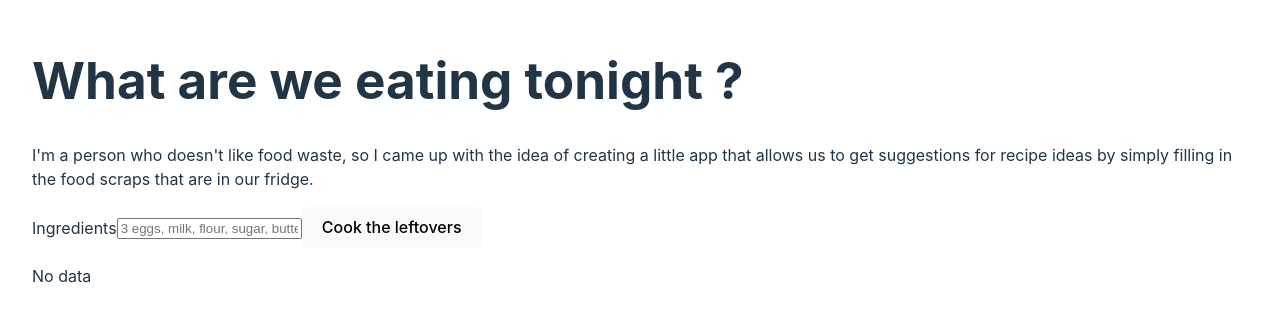
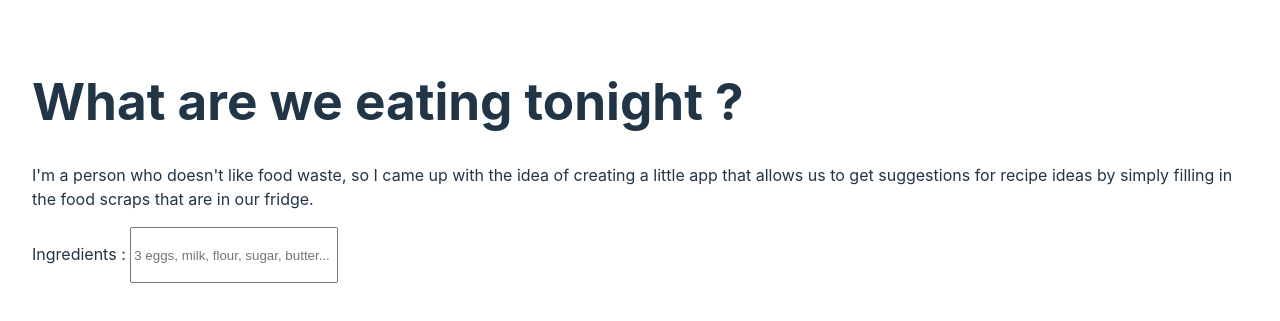
Before and after one commit to RyukShi/What-Are-We-Eating-Tonight, a React (Vite) app: page / in a window 1280 px wide. Shown: the part 239-560 px from the top of the page. Built offline with nearby package versions, Linux system fonts and the light colour scheme.

Commit message:
Ingredients input linked to ingredients state
CSS files updated.
App.tsx updated (New states: ingredients & recipes,
generatePrompt function changed new api prompt in English).
RecipeCard component created.

```diff
--- a/package.json
+++ b/package.json
@@ -1,7 +1,7 @@
 {
   "name": "what-are-we-eating-tonight",
   "private": true,
-  "version": "0.0.0",
+  "version": "0.0.1",
   "type": "module",
   "scripts": {
     "dev": "vite",
--- a/src/App.css
+++ b/src/App.css
@@ -3,3 +3,24 @@
   margin: 0 auto;
   padding: 2rem;
 }
+
+.container {
+  display: flex;
+  flex-wrap: wrap;
+  justify-content: center;
+  margin-top: 50px;
+  gap: 20px 20px;
+}
+
+.recipe-card {
+  padding: 15px;
+  background-color: #2563eb;
+  border: 1px solid white;
+  border-radius: 15px;
+}
+
+.recipe-card:hover {
+  transform: translateY(-5px);
+  background-color: #1e40af;
+  transition-duration: 200ms;
+}
--- a/src/App.tsx
+++ b/src/App.tsx
@@ -1,16 +1,22 @@
 import { useState } from 'react'
 import './App.css'
+import RecipeCard from './components/RecipeCard'
 
 function App() {
   const [loading, setLoading] = useState(false)
   const [error, setError] = useState(null)
-  const [data, setData] = useState(null)
+  const [recipes, setRecipes] = useState([])
+  const [ingredients, setIngredients] = useState("")
 
   const generatePrompt = (ingredients: string) => {
-    return `Propose moi au maximum 5 intitulés de recettes que je peux réaliser avec cette liste d'ingrédients suivante : ${ingredients}.`
+    return `Suggest me 5 names of recipes that I can make with this list of ingredients : ${ingredients}.`
   }
 
-  const fetchOpenAPI = async () => {
+  const showRecipes = recipes.map((name: string, i: number) => {
+    return (<RecipeCard recipeName={name} key={i} />)
+  })
+
+  const fetchOpenAI = async () => {
     setLoading(true)
     fetch("https://api.openai.com/v1/completions", {
       method: "POST",
@@ -20,20 +26,23 @@ function App() {
       },
       body: JSON.stringify(
         {
-          prompt: generatePrompt('3 œufs, lait, farine, sucre, 3 bananes'),
+          prompt: generatePrompt(ingredients),
           max_tokens: 1000,
           model: 'text-davinci-003',
           temperature: 0.6
         }
       )
     }).then(
-      async (response) => setData(await response.json())
+      async (response) => {
+        let d = await response.json()
+        setRecipes((d?.choices[0].text).trim().split('\n'))
+      }
     ).catch(
       (err) => setError(err)
     ).finally(() => setLoading(false))
   }
 
-  if (error) return (<p>A problem occurred while creating the query</p>)
+  if (error) return (<h1>A problem occurred when fetching data</h1>)
 
   return (
     <div className="App">
@@ -42,12 +51,26 @@ function App() {
         little app that allows us to get suggestions for recipe ideas by simply filling in
         the food scraps that are in our fridge.</p>
       <form>
-        <label htmlFor="ingredients">Ingredients</label>
-        <input type="text" id="ingredients" placeholder="3 eggs, milk, flour, sugar, butter..." />
-        <button onClick={fetchOpenAPI} disabled={loading}>Cook the leftovers</button>
+        <label htmlFor="ingredients">Ingredients : </label>
+        <input
+          onChange={(e) => setIngredients(e.target.value)}
+          type="text" id="ingredients"
+          value={ingredients}
+          placeholder="3 eggs, milk, flour, sugar, butter..." />
+        <button
+          onClick={fetchOpenAI}
+          disabled={loading}
+          style={{ display: (ingredients) ? "block" : "none" }}>
+          Cook the leftovers
+        </button>
       </form>
 
-      <p>{(data != null) ? data?.choices[0].text : "No data"}</p>
+      <div style={{ display: (recipes.length > 0) ? "block" : "none" }}>
+        <p>Here are some recipe suggestions, click on any of them to get detailed instructions.</p>
+        <div className="container">
+          {(recipes.length > 0) ? showRecipes : null}
+        </div>
+      </div>
     </div>
   )
 }
--- /dev/null
+++ b/src/components/RecipeCard.tsx
@@ -0,0 +1,15 @@
+import React from "react"
+
+interface Props {
+    readonly recipeName: string
+}
+
+const RecipeCard: React.FC<Props> = ({ recipeName }) => {
+    return (
+        <div className="recipe-card" onClick={() => { console.log("Click!") }}>
+            <h3>{recipeName}</h3>
+        </div>
+    )
+}
+
+export default RecipeCard
--- a/src/index.css
+++ b/src/index.css
@@ -56,6 +56,11 @@ button:focus-visible {
   outline: 4px auto -webkit-focus-ring-color;
 }
 
+input {
+  width: 200px;
+  height: 50px;
+}
+
 @media (prefers-color-scheme: light) {
   :root {
     color: #213547;
```
